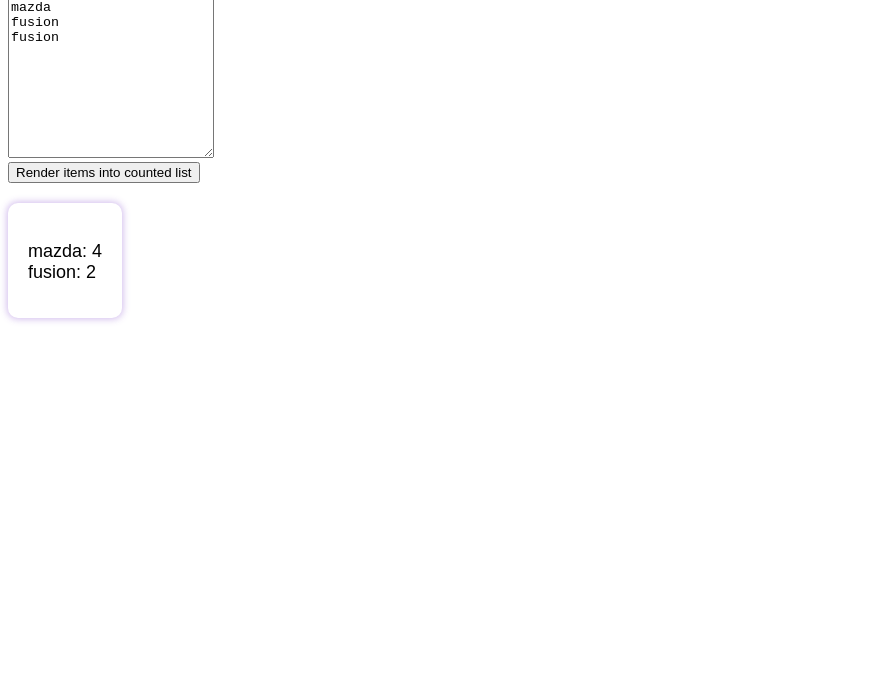
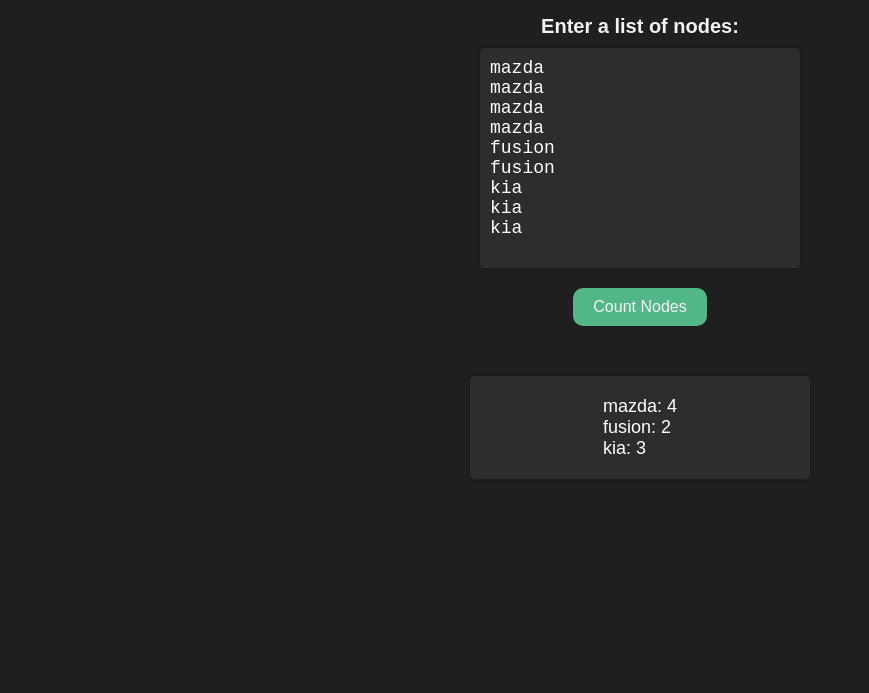
Before and after one commit to jmwoohah/Node-Counter, a plain HTML site: page index.html in a window 1280 px wide. Shown: the part 107-800 px from the top of the page, without its empty margins (0-869 px from the left). Drawn offline with Linux system fonts and the light colour scheme.

Commit message:
updated style

```diff
--- a/index.html
+++ b/index.html
@@ -1,141 +1,148 @@
-
-
 <!DOCTYPE html>
 <html lang="en">
   <head>
     <style>
-        body{
-            font-family: arial;
+        :root {
+            --background-color: #1f1f1f;
+            --secondary-bg-color: #2D2D2D;
+            --text-color: #f2f2f2;
+            --accent-color: #52b788;
+            --border-radius: 10px;
+            --box-shadow: 0px 0px 7px 1px #cbb3eae6;
+        }
+
+      body {
+        font-family: Arial;
+        margin: 0;
+        padding: 0;
+        background-color: var(--background-color);
+      }
+
+      .container {
+        display: flex;
+        justify-content: center;
+        align-items: center;
+        flex-direction: column;
+        margin-top: 50px;
+      }
+
+      h1 {
+        margin: 0;
+        font-size: 36px;
+        font-weight: bold;
+        text-align: center;
+        color: var(--text-color);
+        margin-bottom: 30px;
+      }
+
+      label {
+        font-size: 20px;
+        font-weight: bold;
+        color: var(--text-color);
+        margin-bottom: 10px;
+      }
+
+      textarea {
+        width: 300px;
+        height: 200px;
+        padding: 10px;
+        font-size: 18px;
+        border-radius: 5px;
+        border: none;
+        box-shadow: 0 0 5px rgba(0, 0, 0, 0.1);
+        resize: none;
+        margin-bottom: 20px;
+        background: var(--secondary-bg-color);
+        color: white;
+      }
+
+      button {
+            background-color: var(--accent-color);
+            color: var(--text-color);
+            padding: 10px 20px;
+            border: none;
+            border-radius: var(--border-radius);
+            cursor: pointer;
+            transition: background-color 0.2s ease;
+            font-size: 16px;
+        }
+
+        button:hover {
+            background-color: #3caea3;
+        }
+
+      .result {
+        display: flex;
+        justify-content: center;
+        align-items: center;
+        flex-direction: column;
+        margin-top: 50px;
+        width: 300px;
+        border-radius: 5px;
+        box-shadow: 0 0 5px rgba(0, 0, 0, 0.1);
+        padding: 20px;
+        background-color: #fff;
+        font-size: 18px;
+        background: var(--secondary-bg-color);
+        color: white;
+      }
+
+      .result p {
+        margin: 0;
+        margin-bottom: 10px;
       }
     </style>
     <meta charset="UTF-8">
-    <meta http-equiv="X-UA-Compatible" content="IE=edge">
     <meta name="viewport" content="width=device-width, initial-scale=1.0">
     <title>Node Counter</title>
   </head>
   <body>
-    <h3>Breakdown multiple strings into one followed by the number of each particular string</h3>
-    <textarea style="width: 200px; height: 200px; display: inline-block">
+    <div class="container">
+      <h1>Node Counter</h1>
+      <label for="text-input">Enter a list of nodes:</label>
+      <textarea id="text-input">
 mazda
 mazda
 mazda
 mazda
 fusion
 fusion
+kia
+kia
+kia
 </textarea>
-    <br>
-    <button onclick="executeListRender()" >Render items into counted list</button>
-    <br/>
+      <button id="count-button">Count Nodes</button>
+      <div class="result" id="result"></div>
+    </div>
 
     <script>
+      function countNodes() {
+        const input = document.getElementById("text-input").value;
+        const nodes = input.trim().split(/\s+/);
+        const count = {};
 
-
-//count line occurances and append number of occurances next to them
-function countWordOccurrences(inputString) {
-    const companies = inputString.split("\n");
-    const companyCount = {};
-
-    companies.forEach((company) => {
-        company = company.trim(); // Remove leading/trailing whitespaces
-        if (company !== "") {
-            if (company in companyCount) {
-                companyCount[company]++;
+        for (const node of nodes) {
+          if (node in count) {
+            count[node]++;
           } else {
-                companyCount[company] = 1;
+            count[node] = 1;
           }
         }
-    });
 
-    return companyCount;
+        let result = "";
+
+        if(input.length > 0){
+            for (const node in count) {
+            result += `${node}: ${count[node]}<br>`;
+            }
+        }
+        document.getElementById("result").innerHTML = result;
       }
 
+      document.getElementById("count-button").addEventListener("click", countNodes);
 
-//CREATE AND APPEND REPORT DATA INTO COPYABLE TEXT
-//..........................................................................................................................................
-
-function appendRenderedListToDocument(){
-
-    console.log('running');
-
-    /* input your list here
-    eg mazda mazda ford kia kia kia kia
-    */
-    const inputString = document.querySelector('textarea').value;
-
-    //create style tag for all CSS
-    var body = document.querySelector('body');
-    var head = document.querySelector('head');
-    var CSSDoc = document.createElement('style');
-
-    // append/insert HTML elements
-
-    //div container wrap
-    var textContainer = document.createElement('div');
-    textContainer.className = 'summary-data-container';
-
-    //create p where data will live
-    var reportList = document.createElement('p');
-
-    //capture input data into variable
-    var companyOccurrences = countWordOccurrences(inputString);
-
-    //write the text area input into the textContainer (prior to being appended)
-    for (const company in companyOccurrences) {
-        reportList.innerHTML += `${company}: ${companyOccurrences[company]} <br>`;
-    }
-    //append text container and body container
-    textContainer.appendChild(reportList);
-    body.appendChild(textContainer); // TODO - make for each
-
-    // append/insert CSS code
-    var CSSCode = `
-
-    /* header text */
-    .summary-data-container p{
-        margin-bottom: 15px;
-    }
-
-    .summary-data-container *{
-        font-family: arial;
-        font-size: 18px;
-    }
-
-    .summary-data-container{
-            display: inline-block;
-            background: white;
-            max-width: 100%;
-            transition: all .2s ease;
-            margin: 20px 20px 0px 0px;
-            padding: 20px;
-            user-select: all;
-            cursor: pointer;
-            border-radius: 10px;
-            box-shadow: 0px 0px 7px 1px #cbb3eae6;
-    }
-    .summary-data-container:hover{
-        box-shadow: 0px 0px 13px 3px #cbb3eae6;
-    }
-    `
-    CSSDoc.innerHTML = CSSCode;
-    head.appendChild(CSSDoc);
-}
-
-//execution function, runs for every button click
-function executeListRender(){
-
-    //check for previous data report and delete if there is one present
-    let previousSummaryContainer = document.querySelector('.summary-data-container');
-    let body = document.querySelector('body');
-    if(previousSummaryContainer){
-        body.removeChild(previousSummaryContainer);
-    }
-
-    console.log('running');
-    appendRenderedListToDocument();
-    // countWordOccurrences(inputString);
-}
-
+      // run demo on load
+      countNodes();
     </script>
-<script defer> executeListRender(); </script>
   </body>
 </html>
```
Lines whose indentation alone changed are shown as unchanged.
